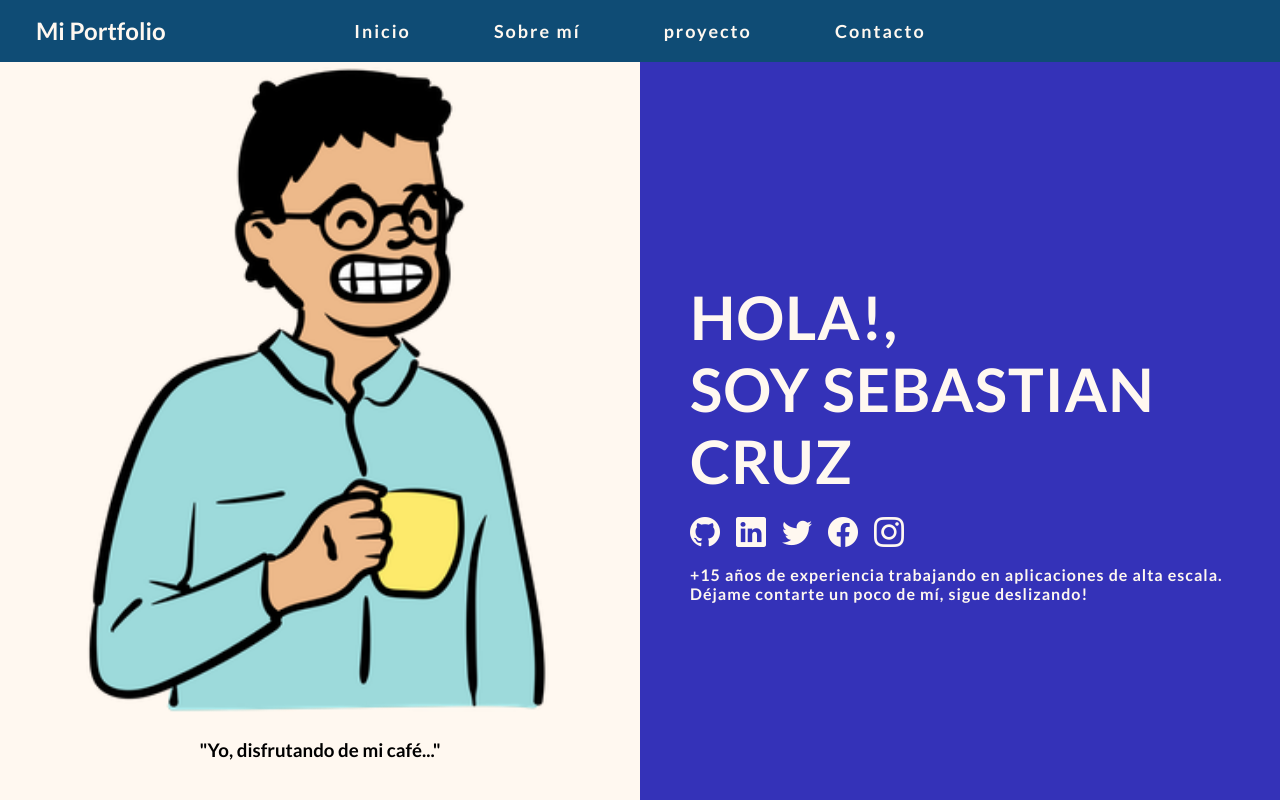
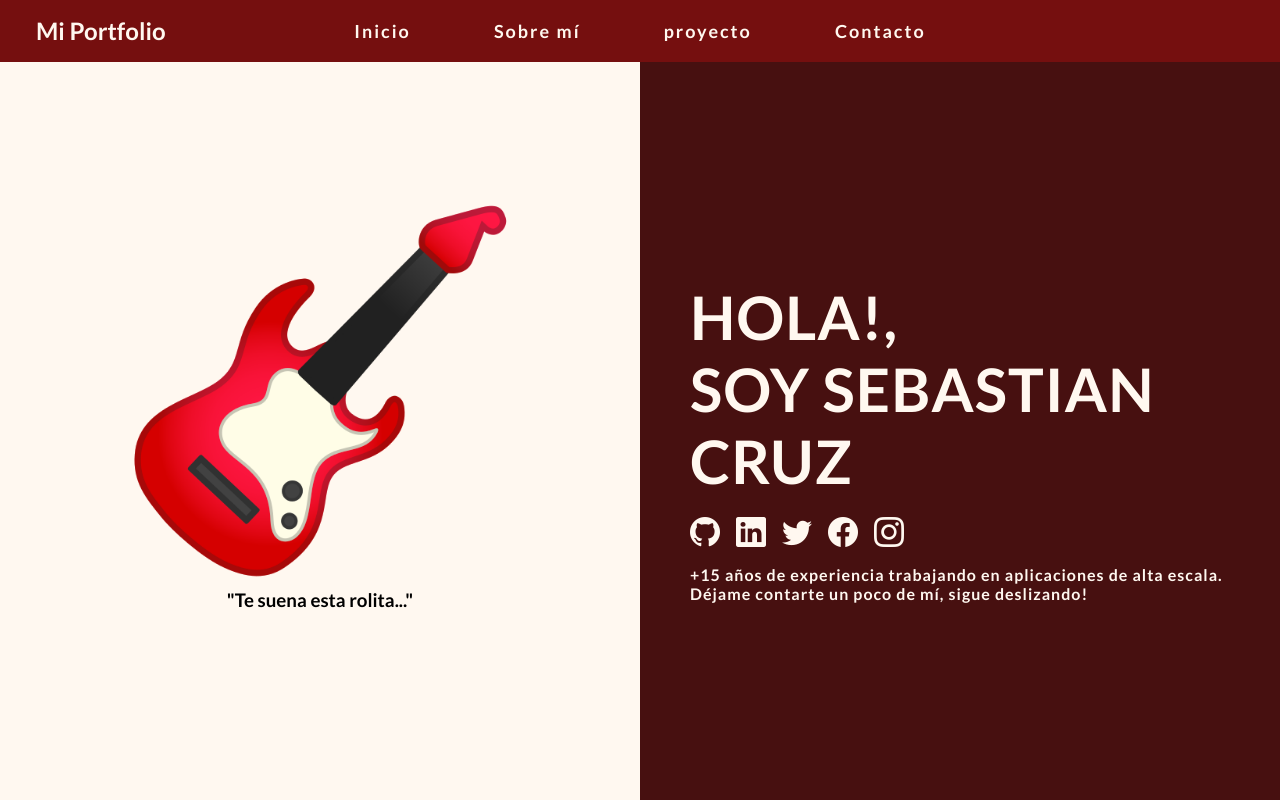
Before and after one commit to sebas1748/portfolio-template, a plain HTML site: page index.html in a window 1280 px wide. Shown: the top 800 px of the page. Drawn offline with nearby package versions, Linux system fonts and the light colour scheme.

Commit message:
nuevo avatar, nuevo color y cambios en README

```diff
--- a/index.html
+++ b/index.html
@@ -32,8 +32,8 @@
   <section id="home" class="content">
     <div class="half-section">
      <div class="avatar-container">
-      <img src="./assets/avatar.png" alt="avatar">
-      <h3>"Yo, disfrutando de mi café..."</h3>
+      <img src="./assets/guitarra.png" alt="avatar">
+      <h3>"Te suena esta rolita..."</h3>
      </div>
     </div>
     <div class="half-section text-section">
--- a/styles.css
+++ b/styles.css
@@ -2,8 +2,8 @@
 @import url('https://fonts.googleapis.com/css2?family=Lato:wght@700&display=swap');
 
 :root {
-  --primary-color: #3432b8;
-  --primary-color-dark: #0F4C75;
+  --primary-color: #471010;
+  --primary-color-dark: #750f0f;
   --accent-color: #FFF8F0;
 }
 
@@ -89,7 +89,7 @@ body {
 }
 
 .avatar-container img {
-  height: 700px;
+  height: 400px;
   width: auto;
 }
 
```
Also changed, not shown: assets/guitarra.png (added), 1 other file.
